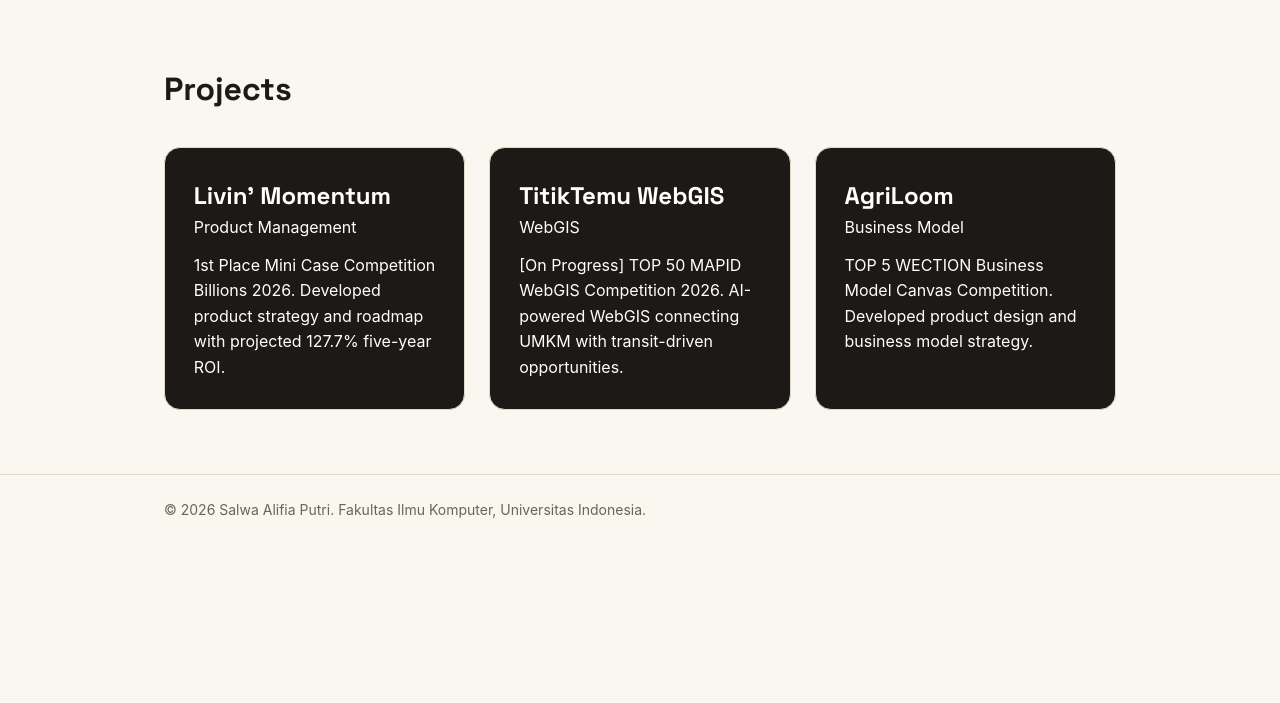
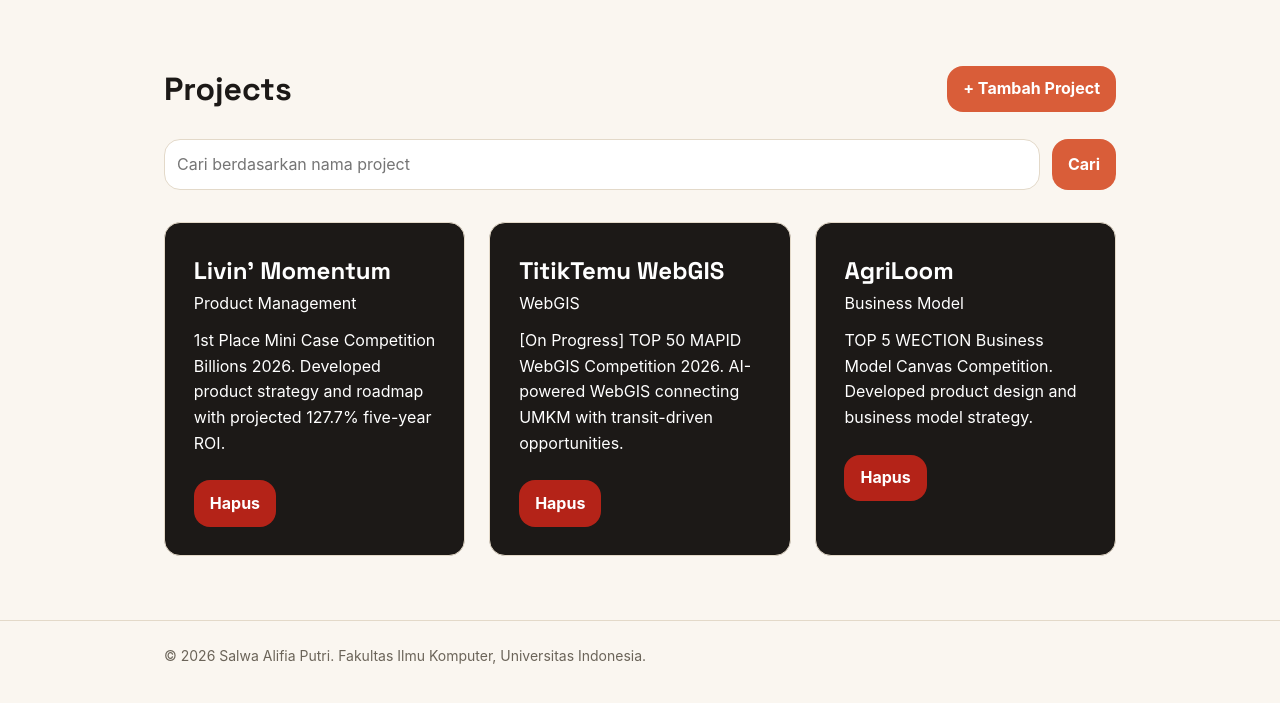
Before and after one commit to salfyea/myportofolio, a Django app: page /projects/ in a window 1280 px wide. Shown: the part 73-776 px from the top of the page. Run offline with Django 5.2, Linux system fonts and the light colour scheme; data comes from the database, SQL or seed files in the repository.

Commit message:
feat: implement project creation form

```diff
--- a/main/urls.py
+++ b/main/urls.py
@@ -1,6 +1,13 @@
 from django.urls import path
 
-from main.views import show_main, show_experience, show_projects
+from main.views import (
+    show_main,
+    show_experience,
+    show_projects,
+    create_project,
+    get_projects_json,
+    delete_project,
+)
 
 app_name = "main"
 
@@ -8,4 +15,8 @@ urlpatterns = [
     path("", show_main, name="show_main"),
     path("experience/", show_experience, name="show_experience"),
     path("projects/", show_projects, name="show_projects"),
+    path("projects/add/", create_project, name="create_project"),
+    path("api/projects/", get_projects_json, name="get_projects_json"),
+    path("projects/<uuid:project_id>/delete/", delete_project, name="delete_project",
+),
 ]
--- a/main/views.py
+++ b/main/views.py
@@ -1,5 +1,9 @@
-from django.shortcuts import render
+from django.contrib import messages
+from django.core import serializers
+from django.http import HttpResponse
+from django.shortcuts import get_object_or_404, redirect, render
 
+from main.forms import ProjectForm
 from main.models import Experience, Project
 
 
@@ -25,9 +29,76 @@ def show_experience(request):
     }
     return render(request, "experience.html", context)
 
+def get_projects_json(request):
+    title_query = request.GET.get("title", "").strip()
+    projects = Project.objects.all()
+
+    if title_query:
+        projects = projects.filter(title__icontains=title_query)
+
+    projects_json = serializers.serialize("json", projects)
+
+    return HttpResponse(
+        projects_json,
+        content_type="application/json"
+    )
+
 def show_projects(request):
+    json_response = get_projects_json(request)
+
+    projects = serializers.deserialize(
+        "json",
+        json_response.content.decode("utf-8"),
+    )
+
+    projects = [
+        project.object
+        for project in projects
+    ]
+
+    title_query = request.GET.get("title", "").strip()
+
     context = {
         "name": "Salwa Alifia Putri",
-        "project_list": Project.objects.all(),
+        "project_list": projects,
+        "title_query": title_query,
     }
+
     return render(request, "projects.html", context)
+
+def create_project(request):
+    form = ProjectForm(request.POST or None)
+
+    if request.method == "POST" and form.is_valid():
+        form.save()
+        messages.success(request, "Project baru berhasil ditambahkan!")
+        return redirect("main:show_projects")
+
+    context = {
+        "name": "Salwa Alifia Putri",
+        "form": form,
+    }
+
+    return render(request, "projects_form.html", context)
+
+def delete_project(request, project_id):
+    project = get_object_or_404(
+        Project,
+        pk=project_id
+    )
+
+    if request.method == "POST":
+        project.delete()
+
+        messages.success(
+            request,
+            "Project berhasil dihapus!"
+        )
+
+        return redirect(
+            "main:show_projects"
+        )
+
+    return redirect(
+        "main:show_projects"
+    )
--- a/portofolio/settings.py
+++ b/portofolio/settings.py
@@ -33,7 +33,7 @@ BASE_DIR = Path(__file__).resolve().parent.parent
 # See https://docs.djangoproject.com/en/5.2/howto/deployment/checklist/
 
 # SECURITY WARNING: keep the secret key used in production secret!
-SECRET_KEY = 'django-insecure-5(8c5=(*q0i)kb&p60#z+!1=%j%ken+r(%#_^78@@+xqth276y'
+SECRET_KEY = os.getenv("SECRET_KEY")
 
 # SECURITY WARNING: don't run with debug turned on in production!
 DEBUG = True
--- a/static/css/style.css
+++ b/static/css/style.css
@@ -416,3 +416,179 @@ a:focus-visible {
     font-size: 0.85rem;
     font-weight: 600;
 }
+
+/* PROJECT FORM */
+
+.project-form {
+    width: 100%;
+    max-width: 700px;
+    margin-top: 1.5rem;
+}
+
+.form-group {
+    margin-bottom: 1.25rem;
+}
+
+.form-group label {
+    display: block;
+    margin-bottom: 0.4rem;
+    font-weight: 700;
+}
+
+.form-group input,
+.form-group textarea {
+    width: 100%;
+    padding: 0.75rem;
+    border: 1px solid var(--line);
+    border-radius: var(--radius);
+    background: var(--white);
+    color: var(--ink);
+    font: inherit;
+}
+
+.form-group input:focus,
+.form-group textarea:focus {
+    outline: 2px solid var(--accent);
+    border-color: var(--accent);
+}
+
+.form-error {
+    margin-top: 0.35rem;
+    color: #b42318;
+    font-size: 0.85rem;
+}
+
+.form-actions {
+    display: flex;
+    gap: 0.75rem;
+    flex-wrap: wrap;
+}
+
+.button {
+    display: inline-block;
+    padding: 0.65rem 1rem;
+    border: 0;
+    border-radius: var(--radius);
+    background: var(--accent);
+    color: var(--white);
+    cursor: pointer;
+    font: inherit;
+    font-weight: 700;
+    text-decoration: none;
+}
+
+.button:hover {
+    background: var(--accent-dark);
+}
+
+.button-secondary {
+    background: var(--ink);
+}
+
+/* PROJECT PAGE */
+
+.project-header {
+    display: flex;
+    justify-content: space-between;
+    align-items: center;
+    gap: 1rem;
+    margin-bottom: 1.5rem;
+}
+
+.project-header .section-title {
+    margin-bottom: 0;
+}
+
+.project-search {
+    display: flex;
+    gap: 0.75rem;
+    margin-bottom: 2rem;
+}
+
+.project-search__input {
+    width: 100%;
+    min-width: 0;
+    padding: 0.75rem;
+    border: 1px solid var(--line);
+    border-radius: var(--radius);
+    background: var(--white);
+    color: var(--ink);
+    font: inherit;
+}
+
+.project-search__input:focus {
+    outline: 2px solid var(--accent);
+    border-color: var(--accent);
+}
+
+.project-actions {
+    display: flex;
+    gap: 0.75rem;
+    flex-wrap: wrap;
+    margin-top: 1.5rem;
+}
+
+.button-danger {
+    background: #b42318;
+}
+
+.button-danger:hover {
+    background: #8f1c13;
+}
+
+
+/* DELETE MODAL */
+
+.project-delete-modal {
+    display: none;
+    position: fixed;
+    inset: 0;
+    width: 100%;
+    height: 100%;
+    max-width: none;
+    max-height: none;
+    padding: 1rem;
+    border: 0;
+    background: transparent;
+    align-items: center;
+    justify-content: center;
+}
+
+.project-delete-modal:popover-open {
+    display: flex;
+}
+
+.project-delete-modal__backdrop {
+    position: absolute;
+    inset: 0;
+    border: 0;
+    background: rgba(0, 0, 0, 0.55);
+}
+
+.project-delete-modal__content {
+    position: relative;
+    z-index: 1;
+    width: min(100%, 480px);
+    padding: 1.5rem;
+    background: var(--paper);
+    color: var(--ink);
+    border-radius: var(--radius);
+}
+
+.project-delete-modal__actions {
+    display: flex;
+    justify-content: flex-end;
+    gap: 0.75rem;
+    margin-top: 1.5rem;
+}
+
+@media (max-width: 600px) {
+    .project-header {
+        flex-direction: column;
+        align-items: stretch;
+    }
+
+    .project-search {
+        flex-direction: column;
+    }
+}
--- /dev/null
+++ b/templates/components/project_delete_modal.html
@@ -0,0 +1,55 @@
+<button
+    type="button"
+    class="button button-danger"
+    popovertarget="delete-project-{{ project.id }}"
+>
+    Hapus
+</button>
+
+<div
+    id="delete-project-{{ project.id }}"
+    class="project-delete-modal"
+    popover="auto"
+>
+    <button
+        type="button"
+        class="project-delete-modal__backdrop"
+        popovertarget="delete-project-{{ project.id }}"
+        popovertargetaction="hide"
+        aria-label="Tutup"
+    ></button>
+
+    <div class="project-delete-modal__content">
+        <h2>Hapus Project?</h2>
+
+        <p>
+            Apakah kamu yakin ingin menghapus
+            <strong>{{ project.title }}</strong>?
+        </p>
+
+        <div class="project-delete-modal__actions">
+            <button
+                type="button"
+                class="button button-secondary"
+                popovertarget="delete-project-{{ project.id }}"
+                popovertargetaction="hide"
+            >
+                Batal
+            </button>
+
+            <form
+                method="post"
+                action="{% url 'main:delete_project' project.id %}"
+            >
+                {% csrf_token %}
+
+                <button
+                    type="submit"
+                    class="button button-danger"
+                >
+                    Ya, Hapus
+                </button>
+            </form>
+        </div>
+    </div>
+</div>
--- a/templates/projects.html
+++ b/templates/projects.html
@@ -5,27 +5,93 @@
 {% block content %}
 <section class="projects-section">
     <div class="container">
-        <h1 class="section-title">Projects</h1>
+
+        <div class="project-header">
+            <h1 class="section-title">Projects</h1>
+
+            <a
+                href="{% url 'main:create_project' %}"
+                class="button"
+            >
+                + Tambah Project
+            </a>
+        </div>
+
+        <form
+            method="get"
+            action="{% url 'main:show_projects' %}"
+            class="project-search"
+        >
+            <input
+                type="search"
+                name="title"
+                value="{{ title_query }}"
+                placeholder="Cari berdasarkan nama project"
+                class="project-search__input"
+            >
+
+            <button
+                type="submit"
+                class="button"
+            >
+                Cari
+            </button>
+        </form>
 
         {% if project_list %}
             <div class="card-grid">
+
                 {% for project in project_list %}
                     <article class="card project-card">
-                        <h2>{{ project.title }}</h2>
-                        <p class="project-category">{{ project.category }}</p>
-                        <p>{{ project.description }}</p>
 
-                        {% if project.link %}
-                            <a href="{{ project.link }}" target="_blank" rel="noopener">
-                                View project
-                            </a>
-                        {% endif %}
+                        <h2>
+                            {{ project.title }}
+                        </h2>
+
+                        <p class="project-category">
+                            {{ project.category }}
+                        </p>
+
+                        <p>
+                            {{ project.description }}
+                        </p>
+
+                        <div class="project-actions">
+
+                            {% if project.link %}
+                                <a
+                                    href="{{ project.link }}"
+                                    target="_blank"
+                                    rel="noopener"
+                                    class="button"
+                                >
+                                    View Project
+                                </a>
+                            {% endif %}
+
+                            {% include "components/project_delete_modal.html" with project=project %}
+
+                        </div>
+
                     </article>
                 {% endfor %}
+
             </div>
+
         {% else %}
-            <p class="empty-state">Belum ada project yang tersedia.</p>
+
+            {% if title_query %}
+                <p class="empty-state">
+                    Tidak ada project dengan nama tersebut.
+                </p>
+            {% else %}
+                <p class="empty-state">
+                    Belum ada project yang tersedia.
+                </p>
+            {% endif %}
+
         {% endif %}
+
     </div>
 </section>
 {% endblock %}
```
Also changed, not shown: main/forms.py (added, +47 -0 lines), templates/projects_form.html (added, +46 -0 lines).
